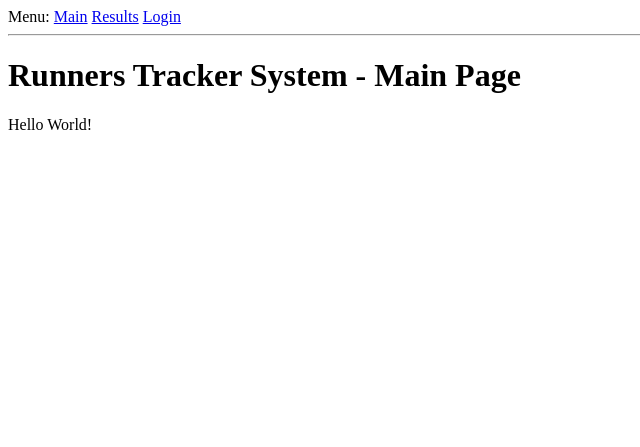
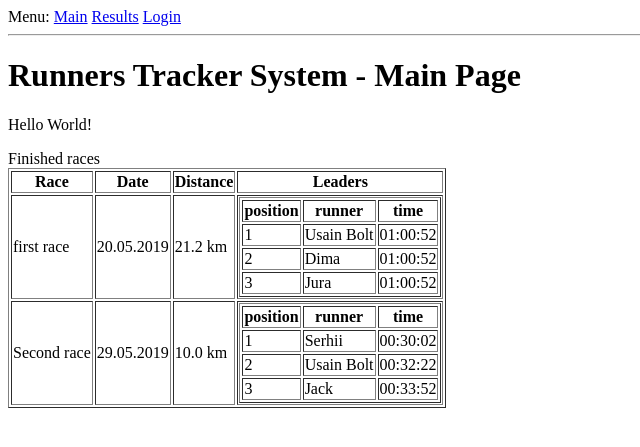
Before and after one commit to DimonLavron/RTS, a Flask app: page / in a window 1280 px wide. Shown: the top 447 px of the page, without its empty margins (0-640 px from the left). Run offline with Flask 2, Linux system fonts and the light colour scheme.

Commit message:
added table with finished races

```diff
--- a/site/app/templates/index.html
+++ b/site/app/templates/index.html
@@ -3,4 +3,70 @@
 {% block content %}
 <h1>Runners Tracker System - Main Page</h1>
 <p>Hello World!</p>
+<h>Finished races</h>
+<table class="schedule" border = 1 solid>
+  <tr>
+      <th>Race</th>
+      <th>Date</th>
+      <th>Distance</th>
+      <th>Leaders</th>
+  </tr>
+  <tr>
+      <td>first race</td>
+      <td>20.05.2019</td>
+      <td>21.2 km</td>
+      <td>
+          <table class="schedule" border = 1 solid>
+            <tr>
+               <th>position</th>
+               <th>runner</th>
+               <th>time</th>
+            </tr>
+            <tr>
+                <td>1</td>
+                <td>Usain Bolt</td>
+                <td>01:00:52</td>
+            </tr>
+            <tr>
+                <td>2</td>
+                <td>Dima </td>
+                <td>01:00:52</td>
+            </tr>
+            <tr>
+                <td>3</td>
+                <td>Jura </td>
+                <td>01:00:52</td>
+            </tr>
+          </table>
+      </td>
+  </tr>
+  <tr>
+      <td>Second race</td>
+      <td>29.05.2019</td>
+      <td>10.0 km</td>
+      <td>
+          <table class="schedule" border = 1 solid>
+            <tr>
+               <th>position</th>
+               <th>runner</th>
+               <th>time</th>
+            </tr>
+            <tr>
+                <td>1</td>
+                <td>Serhii</td>
+                <td>00:30:02</td>
+            </tr>
+            <tr>
+                <td>2</td>
+                <td>Usain Bolt </td>
+                <td>00:32:22</td>
+            </tr>
+            <tr>
+                <td>3</td>
+                <td>Jack </td>
+                <td>00:33:52</td>
+            </tr>
+          </table>
+      </td>
+  </tr>
 {% endblock %}
```
